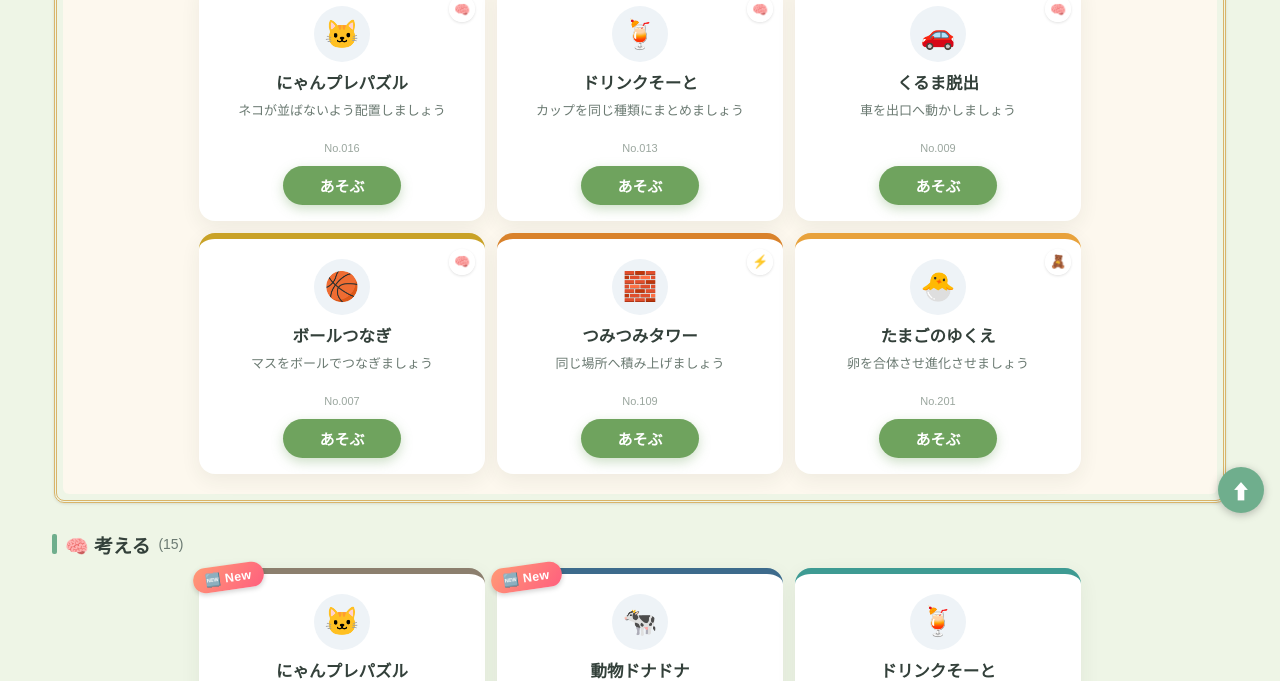
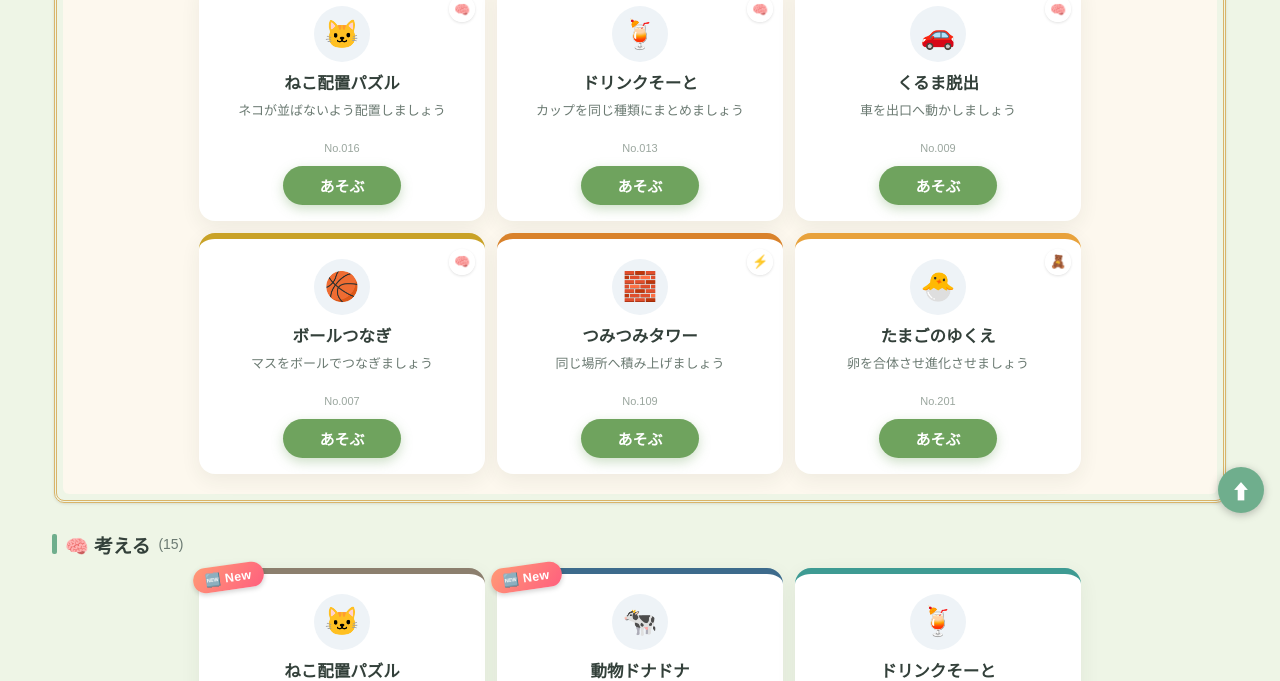
Before and after one commit to OPGKLab/opgk-lab-games, a plain HTML site: page index.html in a window 1280 px wide. Shown: the part 271-952 px from the top of the page. Drawn offline with Linux system fonts and the light colour scheme.

Commit message:
Add files via upload

```diff
--- a/index.html
+++ b/index.html
@@ -277,7 +277,7 @@
         <a class="game-card" style="--card-accent:#8c7f6e" href="./games/016_nyandoku-puzzle/index.html" data-no="016">
           <span class="cat-chip">🧠</span>
           <span class="icon-circle">🐱</span>
-          <span class="label">にゃんプレパズル</span>
+          <span class="label">ねこ配置パズル</span>
           <span class="desc">ネコが並ばないよう配置しましょう</span>
           <span class="game-no">No.016</span>
           <span class="play-btn">あそぶ</span>
@@ -332,7 +332,7 @@
         <a class="game-card" style="--card-accent:#8c7f6e" href="./games/016_nyandoku-puzzle/index.html" data-no="016">
           <span class="card-badge card-badge-new">🆕 New</span>
           <span class="icon-circle">🐱</span>
-          <span class="label">にゃんプレパズル</span>
+          <span class="label">ねこ配置パズル</span>
           <span class="desc">ネコが並ばないよう配置しましょう</span>
           <span class="game-no">No.016</span>
           <span class="play-btn">あそぶ</span>
```
